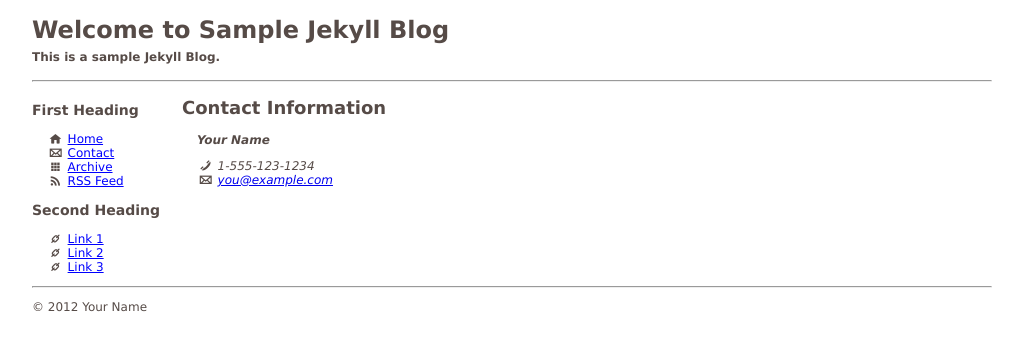
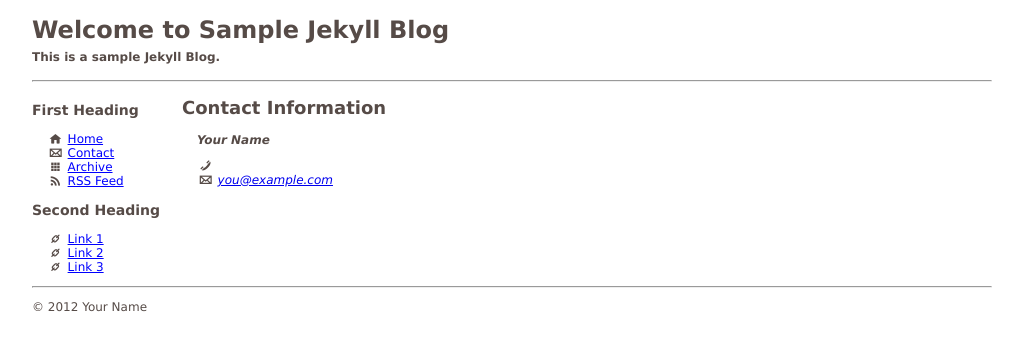
Before and after one commit to samhapdj/samhapdj.github.io, a Jekyll site: the page built from contact.html, in a window 1280 px wide. Shown: the top 351 px of the page, without its empty margins (26-1049 px from the left). Built offline with Jekyll 4.4.1, drawn with Linux system fonts in a browser that asks for light colours; Markdown is read by kramdown in place of the engine named in the settings.

Commit message:
Update contact.html

```diff
--- a/contact.html
+++ b/contact.html
@@ -7,7 +7,7 @@ title: Contact Information
     <address>
         <p><strong>{{site.author}}</strong></p>
 
-        <p><i class="icon-phone"></i> 1-555-123-1234<br/>
+        <p><i class="icon-phone"></i> <br/>
         <i class="icon-mail"></i> <a href="mailto:{{site.author_email}}">{{site.author_email}}</a></p>
     </address>
 </section>
```
